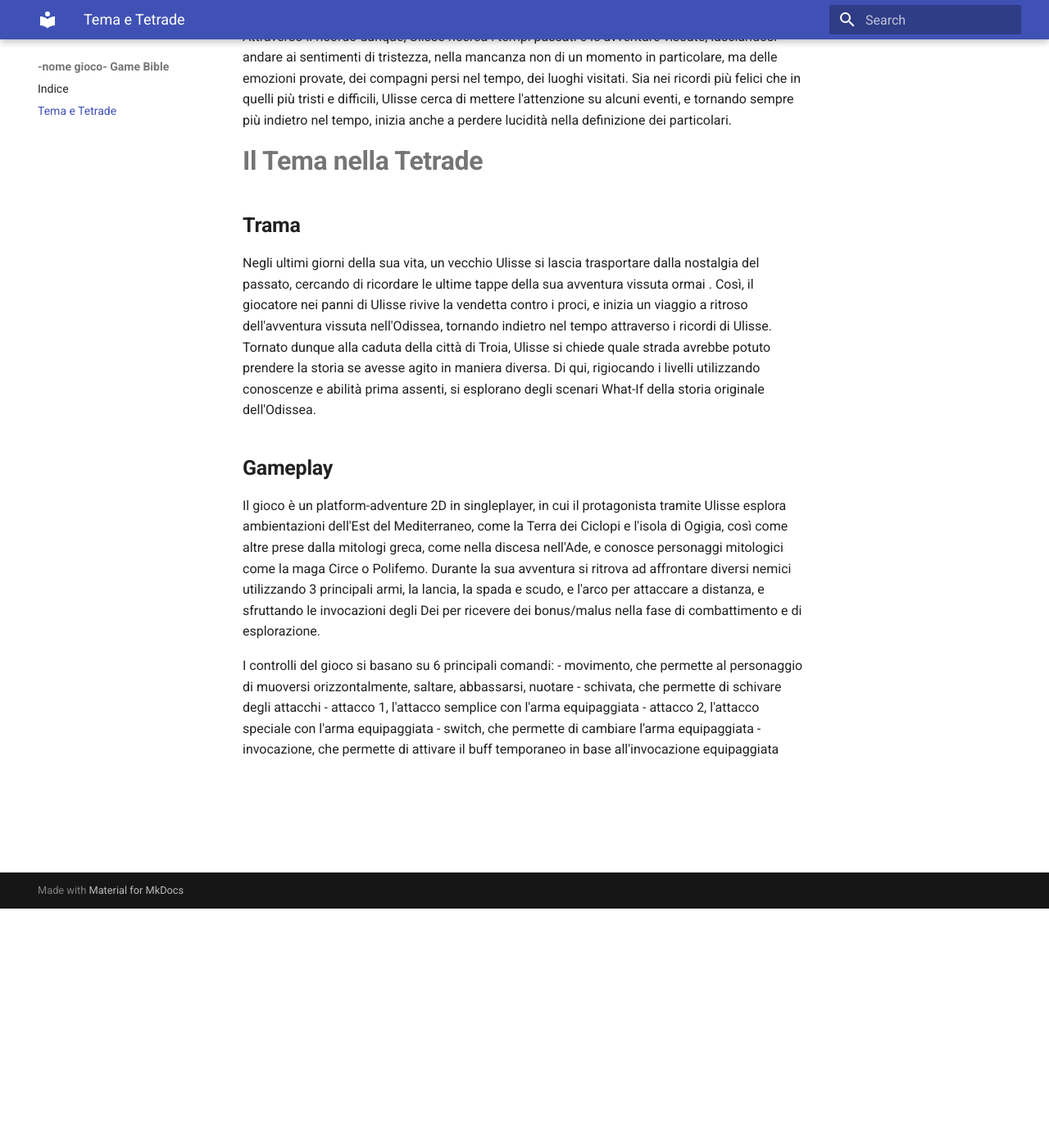
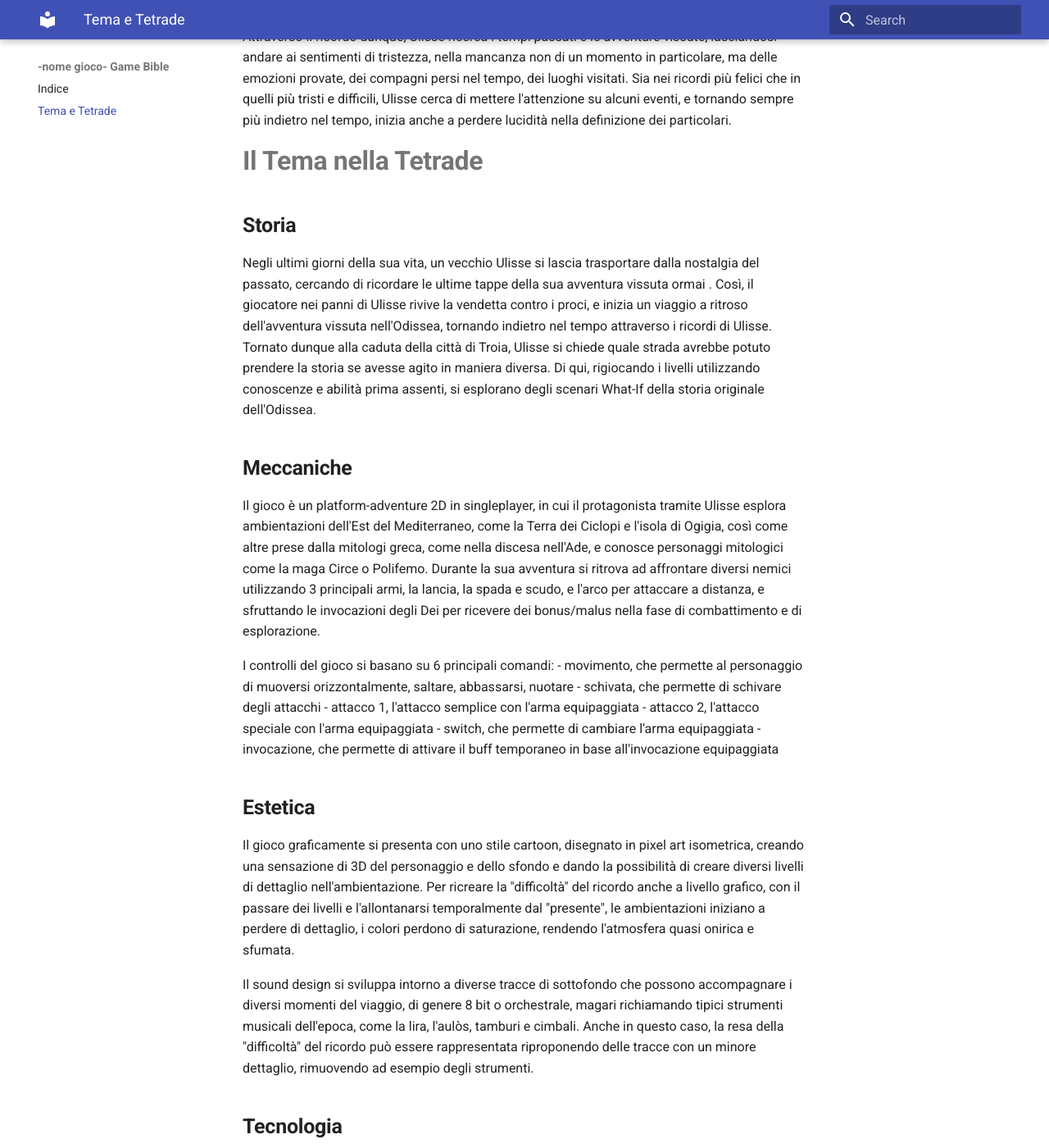
Before and after one commit to LucaParchitelliITS/TesinaGameDesign, an MkDocs documentation site: the page built from docs/description.md, in a window 1280 px wide and 1400 px high, scrolled down 292 px. Shown: the whole window at 82% size. Built offline with MkDocs 1.6.1 and Material for MkDocs 9.7.7, drawn with Linux system fonts in a browser that asks for light colours.

Commit message:
Update description.md

```diff
--- a/docs/description.md
+++ b/docs/description.md
@@ -6,12 +6,12 @@ Attraverso il ricordo dunque, Ulisse ricerca i tempi passati e le avventure viss
 
 # **Il Tema nella Tetrade**
 
-## **Trama**
+## **Storia**
 
 Negli ultimi giorni della sua vita, un vecchio Ulisse si lascia trasportare dalla nostalgia del passato, cercando di ricordare le ultime tappe della sua avventura vissuta ormai . Così, il giocatore nei panni di Ulisse rivive la vendetta contro i proci, e inizia un viaggio a ritroso dell'avventura vissuta nell'Odissea, tornando indietro nel tempo attraverso i ricordi di Ulisse. Tornato dunque alla caduta della città di Troia, Ulisse si chiede quale strada avrebbe potuto prendere la storia se avesse agito in maniera diversa. Di qui, rigiocando i livelli utilizzando conoscenze e abilità prima assenti, si esplorano degli scenari What-If della storia originale dell'Odissea.
 
 
-## **Gameplay**
+## **Meccaniche**
 
 Il gioco è un platform-adventure 2D in singleplayer, in cui il protagonista tramite Ulisse esplora ambientazioni dell'Est del Mediterraneo, come la Terra dei Ciclopi e l'isola di Ogigia, così come altre prese dalla mitologi greca, come nella discesa nell'Ade, e conosce personaggi mitologici come la maga Circe o Polifemo. Durante la sua avventura si ritrova ad affrontare diversi nemici utilizzando 3 principali armi, la lancia, la spada e scudo, e l'arco per attaccare a distanza, e sfruttando le invocazioni degli Dei per ricevere dei bonus/malus nella fase di combattimento e di esplorazione.
 
@@ -24,4 +24,10 @@ I controlli del gioco si basano su 6 principali comandi:
 - invocazione, che permette di attivare il buff temporaneo in base all'invocazione equipaggiata
 
 
-##
+## **Estetica**
+
+Il gioco graficamente si presenta con uno stile cartoon, disegnato in pixel art isometrica, creando una sensazione di 3D del personaggio e dello sfondo e dando la possibilità di creare diversi livelli di dettaglio nell'ambientazione. Per ricreare la "difficoltà" del ricordo anche a livello grafico, con il passare dei livelli e l'allontanarsi temporalmente dal "presente", le ambientazioni iniziano a perdere di dettaglio, i colori perdono di saturazione, rendendo l'atmosfera quasi onirica e sfumata.
+
+Il sound design si sviluppa intorno a diverse tracce di sottofondo che possono accompagnare i diversi momenti del viaggio, di genere 8 bit o orchestrale, magari richiamando tipici strumenti musicali dell'epoca, come la lira, l'aulòs, tamburi e cimbali. Anche in questo caso, la resa della "difficoltà" del ricordo può essere rappresentata riproponendo delle tracce con un minore dettaglio, rimuovendo ad esempio degli strumenti.
+
+## **Tecnologia**
```
